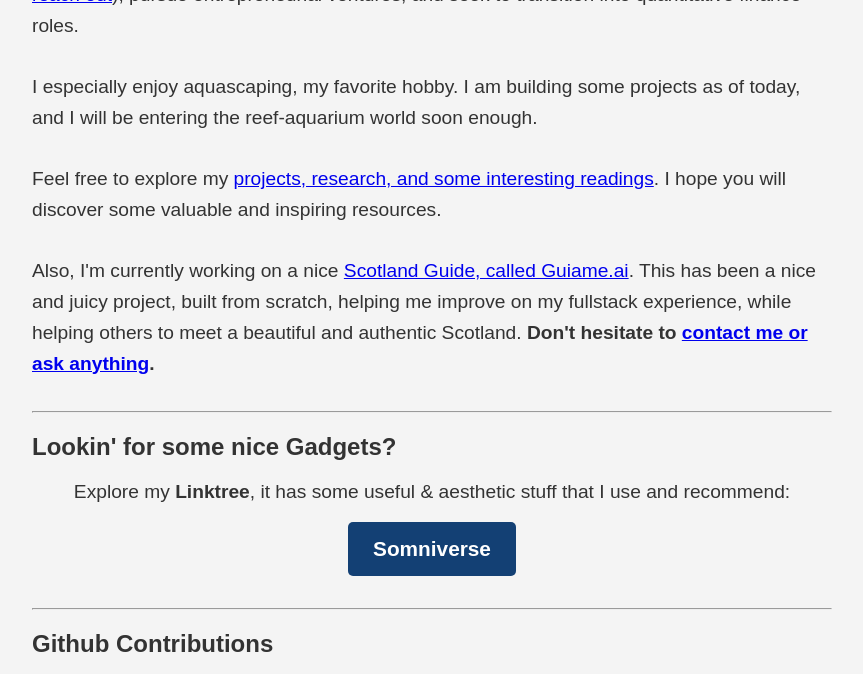
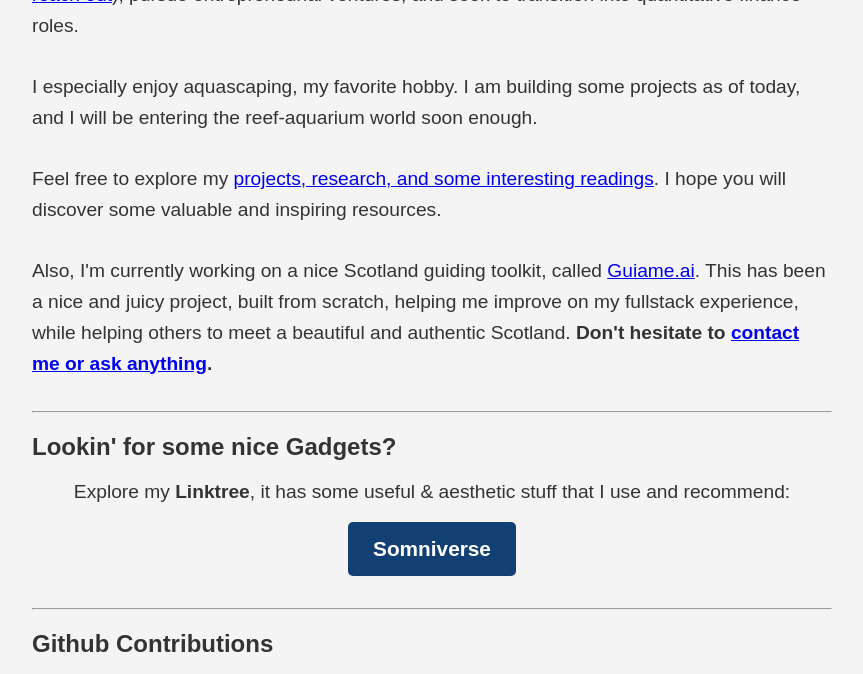
Before and after one commit to GregSom-MSc/GregSom-MSc.github.io, a Jekyll site: the page built from index.md, in a window 1280 px wide and 900 px high, scrolled down 656 px, cut to the strip 0-674 px from the top of the window. Shown: the whole strip, without its empty margins (208-1071 px from the left). Built offline with Jekyll 4.4.1, drawn with Linux system fonts in a browser that asks for light colours.

Commit message:
new addres:

```diff
--- a/index.md
+++ b/index.md
@@ -15,7 +15,7 @@
 
     Feel free to explore my <a href="https://GregSom-MSc.github.io/research">projects, research, and some interesting readings</a>. I hope you will discover some valuable and inspiring resources. <br> <br>
 
-    Also, I'm currently working on a nice <a href="https://GregSom-MSc.github.io/guiame-ai">Scotland Guide, called Guiame.ai</a>. This has been a nice and juicy project, built from scratch, helping me improve on my fullstack experience, while helping others to meet a beautiful and authentic Scotland.
+    Also, I'm currently working on a nice Scotland guiding toolkit, called <a href="https://guiame.ai">Guiame.ai</a>. This has been a nice and juicy project, built from scratch, helping me improve on my fullstack experience, while helping others to meet a beautiful and authentic Scotland.
 
 <b>Don't hesitate to <a href="https://GregSom-MSc.github.io/contact">contact me or ask anything</a>.</b>
 
```
